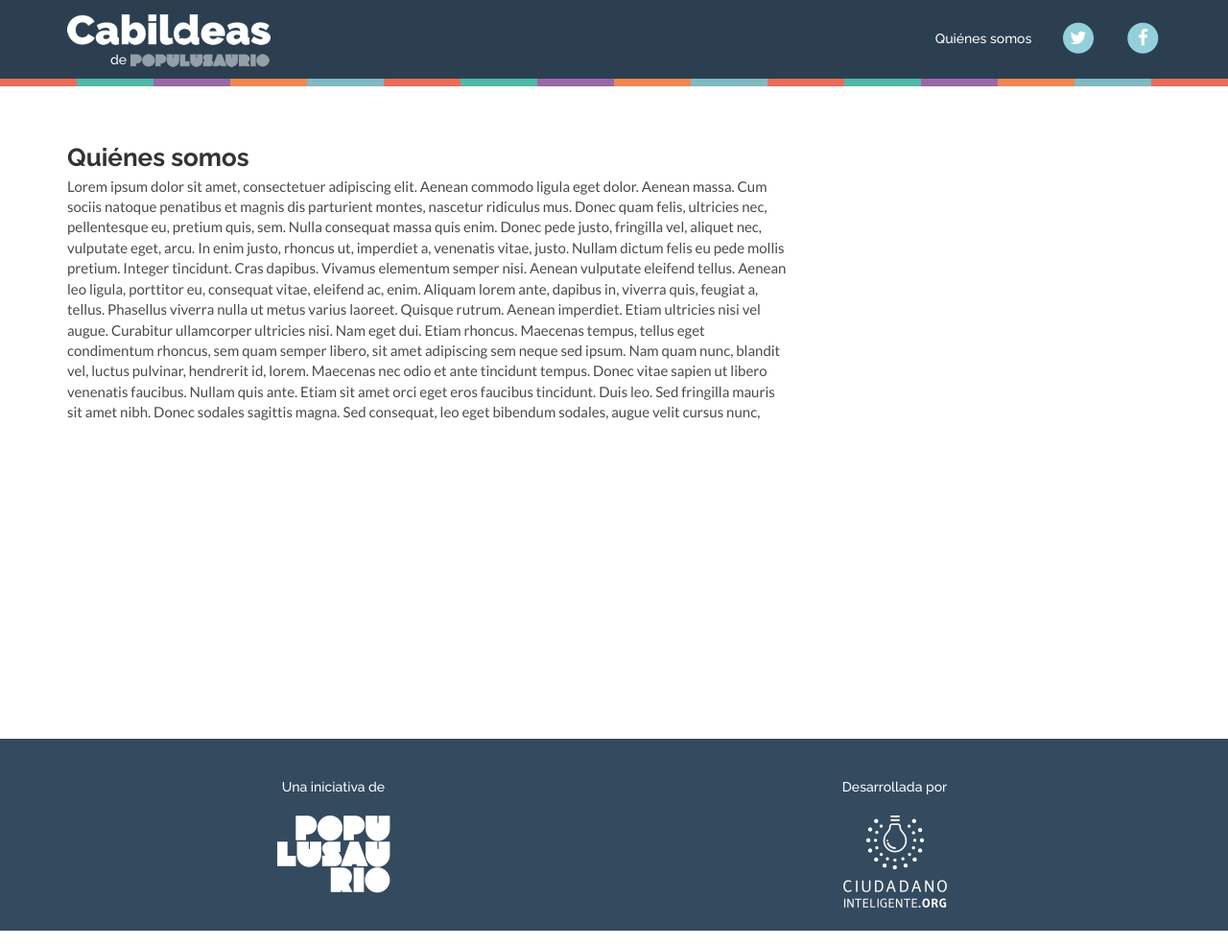
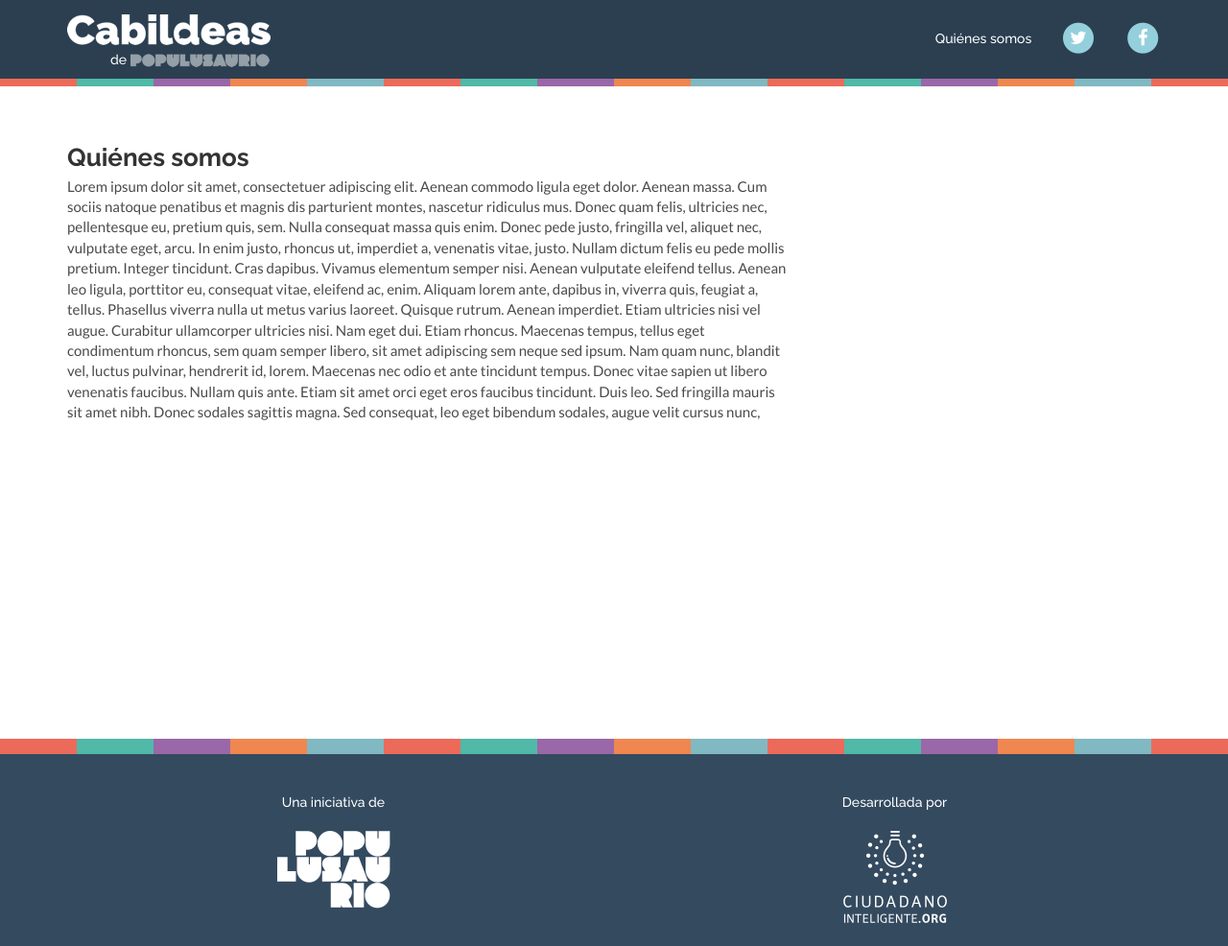
Before and after one commit to ciudadanointeligente/proceso-constituyente, a Jekyll site: the page built from quienes-somos.html, in a window 1280 px wide and 986 px high. Shown: the whole window at 96% size. Built offline with Jekyll 4.4.1, drawn with Linux system fonts in a browser that asks for light colours; nearby versions of some CDN libraries.

Commit message:
Franjas de colores en quienes somos

```diff
--- a/quienes-somos.html
+++ b/quienes-somos.html
@@ -12,3 +12,8 @@ layout: default
 	  </div>
   </div>
 </section>
+
+<div>
+  <div class="patronancho">
+  </div>
+</div>
```
